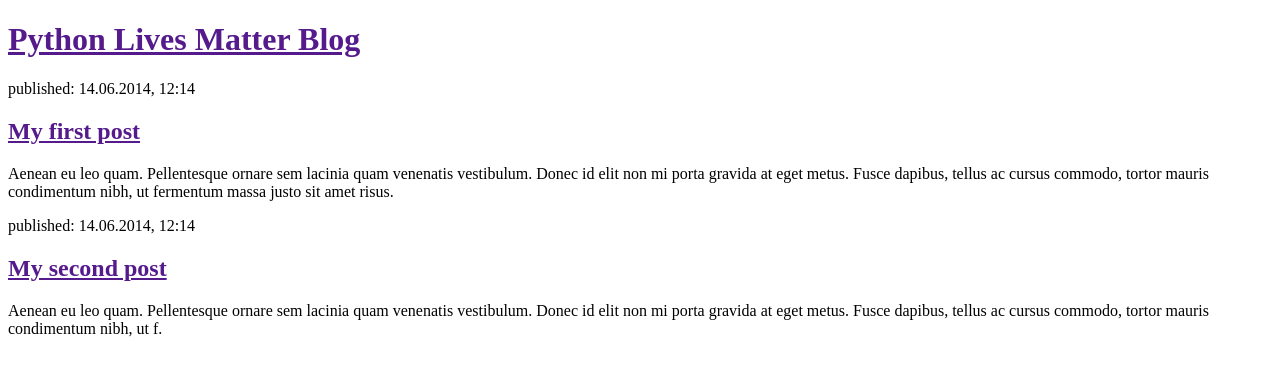
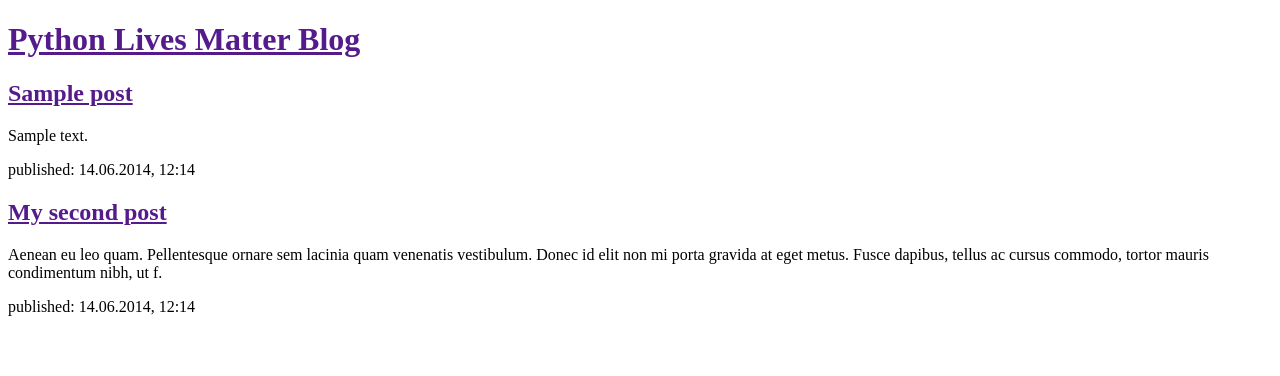
Before and after one commit to roberttorbiczuk/site_blog, a Django app: template blog/templates/blog/post_list.html in a window 1280 px wide. Shown: the top 376 px of the page. Run offline with Django 3.2, Linux system fonts and the light colour scheme; the template is opened without the code that fills it: values that come from a table or form of the project are taken from there, others are empty; tables that the repository leaves empty hold one stand-in row (values such as "Sample post").

Commit message:
Zmieniony kod HTML na stronie.

```diff
--- a/blog/templates/blog/post_list.html
+++ b/blog/templates/blog/post_list.html
@@ -9,16 +9,18 @@
             <h1><a href="">Python Lives Matter Blog</a></h1>
         </div>
 
+        {%for post in posts%}
         <div>
+            <h2><a href="">{{post}}</a></h2>
+            <p>{{post.text|linebreaksbr}}</p>
             <p>published: 14.06.2014, 12:14</p>
-            <h2><a href="">My first post</a></h2>
-            <p>Aenean eu leo quam. Pellentesque ornare sem lacinia quam venenatis vestibulum. Donec id elit non mi porta gravida at eget metus. Fusce dapibus, tellus ac cursus commodo, tortor mauris condimentum nibh, ut fermentum massa justo sit amet risus.</p>
         </div>
+        {%endfor%}
 
         <div>
-            <p>published: 14.06.2014, 12:14</p>
             <h2><a href="">My second post</a></h2>
             <p>Aenean eu leo quam. Pellentesque ornare sem lacinia quam venenatis vestibulum. Donec id elit non mi porta gravida at eget metus. Fusce dapibus, tellus ac cursus commodo, tortor mauris condimentum nibh, ut f.</p>
+            <p>published: 14.06.2014, 12:14</p>
         </div>
 </body>
 </html>
--- a/blog/views.py
+++ b/blog/views.py
@@ -1,7 +1,9 @@
 from django.http import HttpResponse
 from django.shortcuts import render
+from django.utils import timezone
 
 from .models import Post
 
 def post_list(request):
-    return render(request, 'blog/post_list.html', {})
+    posts = Post.objects.filter(published_date__lte=timezone.now()).order_by('published_date')
+    return render(request, 'blog/post_list.html', {'posts': posts})
```
